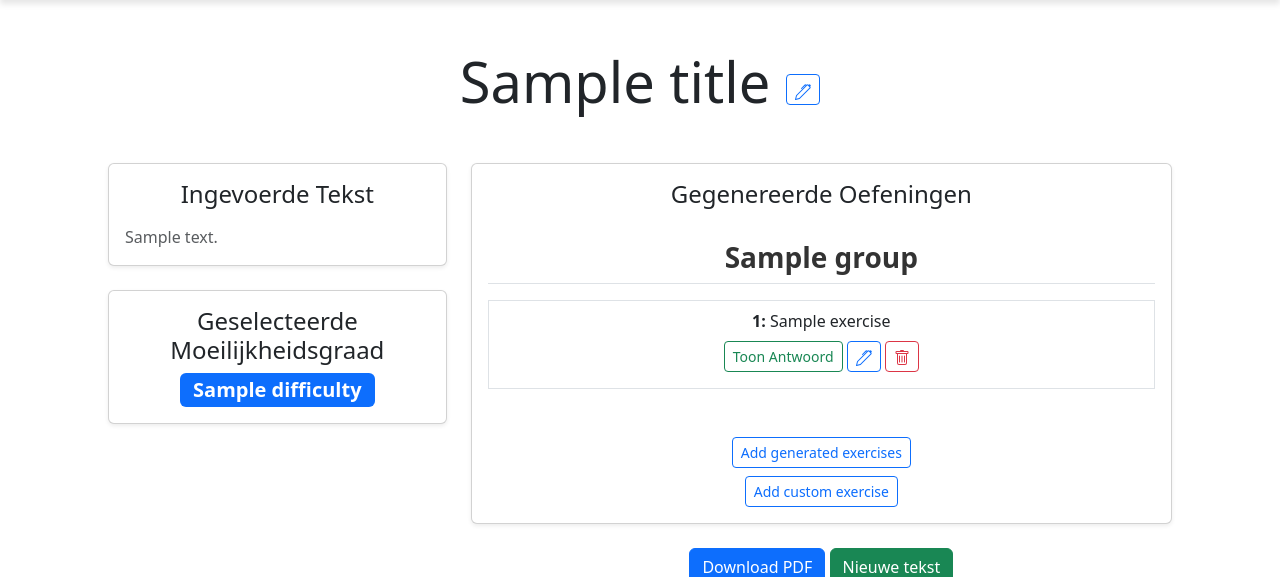
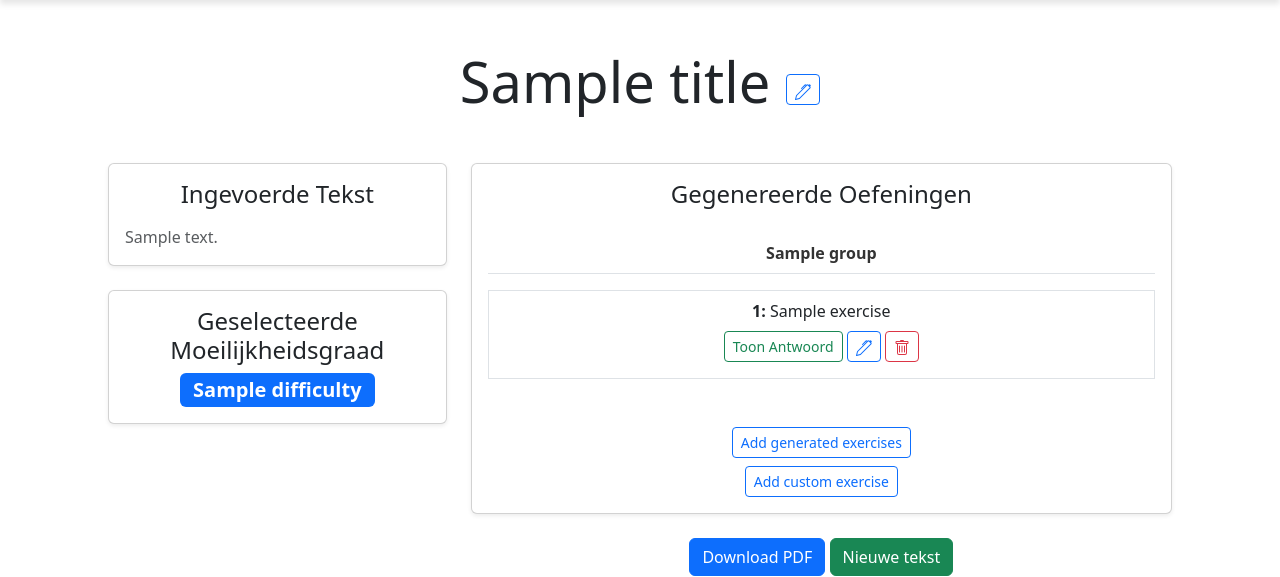
Before and after one commit to teauteau/morphology, a Django app: template MorphoAi/webapp/templates/webapp/results.html in a window 1280 px wide. Shown: the part 81-658 px from the top of the page. Run offline with Django 5.2, Linux system fonts and the light colour scheme; the template is opened without the code that fills it: most values are stand-ins (such as "Sample title", 1, 10 or a date in 2020).

Commit message:
Bug fixes

```diff
--- a/MorphoAi/webapp/templates/webapp/partials/added_exercises.html
+++ b/MorphoAi/webapp/templates/webapp/partials/added_exercises.html
@@ -1,7 +1,7 @@
 {% if grouped_exercises %}
 {% for group in grouped_exercises %}
 <div class="exercise-group mb-4">
-  <h3 class="group-heading">{{ group.heading }}</h3>
+  <p class="group-heading">{{ group.heading }}</p>
   {% for exercise, answer in group.exercises %}
   <div class="list-group-item">
     <!-- Exercise text -->
--- a/MorphoAi/webapp/utils.py
+++ b/MorphoAi/webapp/utils.py
@@ -1,12 +1,12 @@
 from google import genai
-from .keys import gemini_API_KEY
+from .keys import gemini_API_key
 import json
 import re
 import random
 import spacy
 
 
-client = genai.Client(api_key='gemini_API_KEY')
+client = genai.Client(api_key=gemini_API_key)
 model = "gemini-2.0-flash"
 
 def generate_text(prompt):
```
